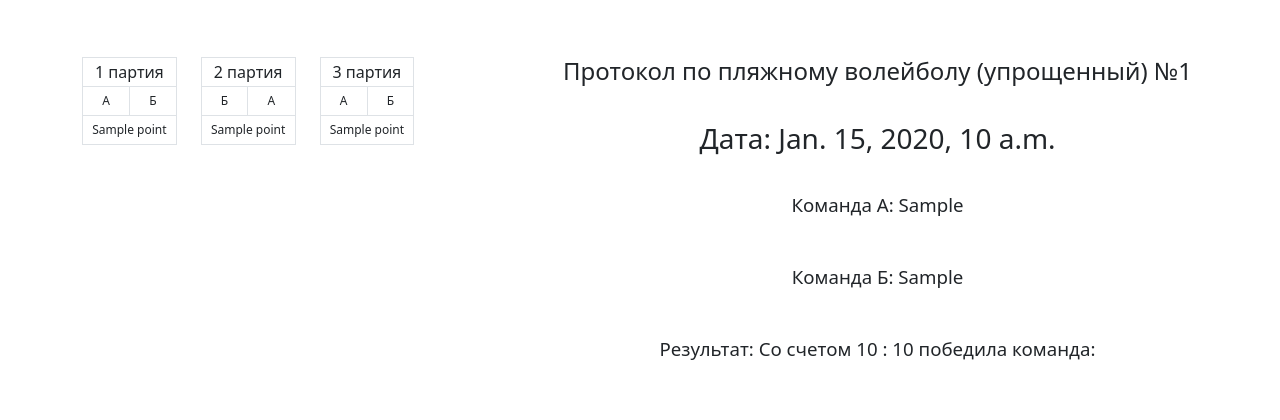
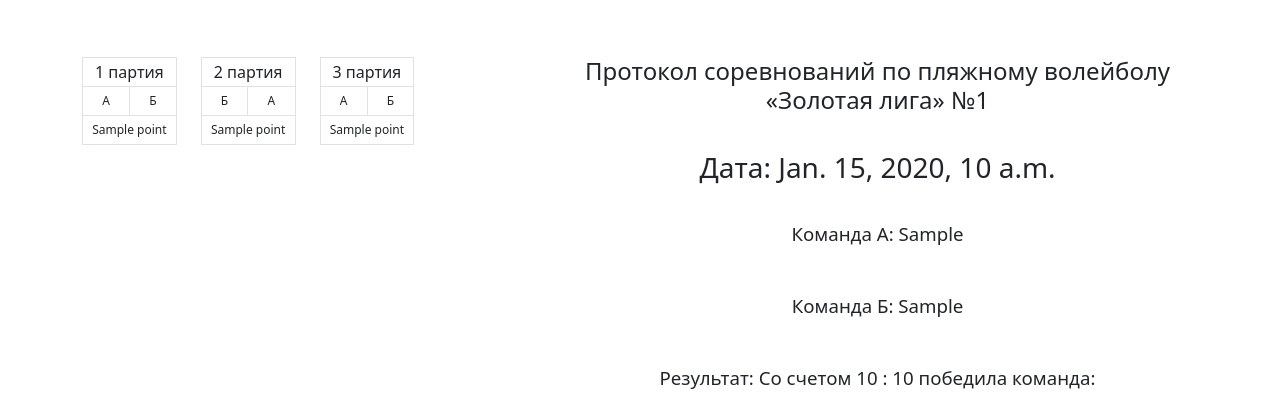
Before and after one commit to geekk0/Golden_League_site, a Django app: template templates/Протокол шаблон.html in a window 1280 px wide. Shown: the top 420 px of the page. Run offline with Django 3.2, Linux system fonts and the light colour scheme; the template is opened without the code that fills it: most values are stand-ins (such as "Sample title", 1, 10 or a date in 2020).

Commit message:
protocol html

```diff
--- a/templates/beach_volleyball.html
+++ b/templates/beach_volleyball.html
@@ -332,7 +332,7 @@
         {% endif %}
 
 
-        <a href="{% url 'Статистика' match.id %}" target="_blank" style="margin-left:20%">Статистика матча</a>
+        <a href="{% url 'Протокол матча' match.id %}" target="_blank" style="margin-left:20%">Статистика матча</a>
 
     {% endfor %}
 
--- a/templates/Протокол шаблон.html
+++ b/templates/Протокол шаблон.html
@@ -101,7 +101,7 @@
                 </div>
 
                 <div class="col-7 text_template" style="text-align: center; margin-top:5%;font-size: 14pt">
-                    <h4>Протокол по пляжному волейболу (упрощенный) №{{ match.id }} </h4>
+                    <h4> Протокол соревнований по пляжному волейболу «Золотая лига» №{{ match.id }} </h4>
                     <br>
                     <h3>Дата: {{ match.date }}</h3>
                     <br>
```
